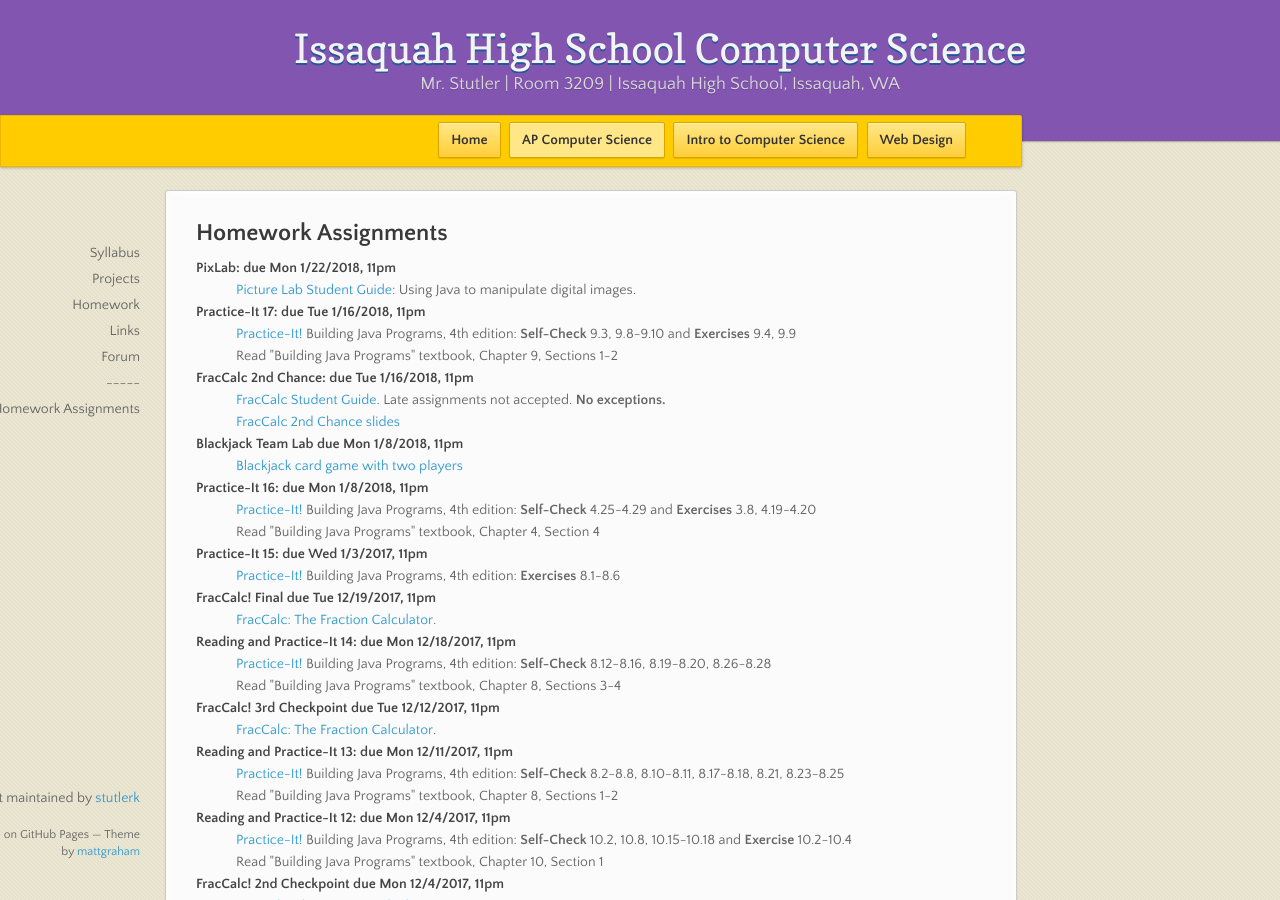
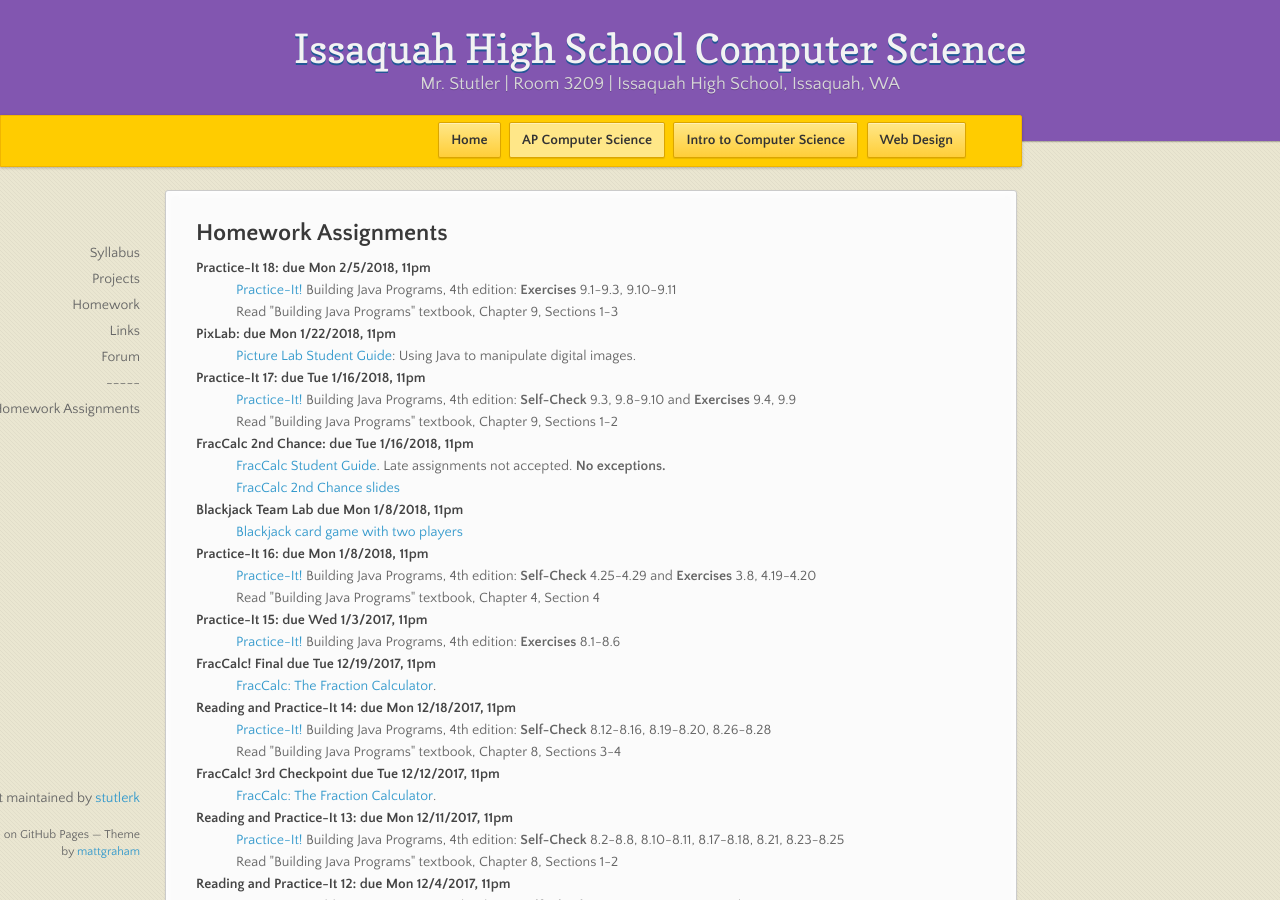
Before and after one commit to stutlerk/ihs-website, a Jekyll site: the page built from _apcs/homework.html, in a window 1280 px wide and 900 px high. Built offline with Jekyll 4.4.1, drawn with Linux system fonts in a browser that asks for light colours; nearby versions of some CDN libraries.

Commit message:
Update homework.html

```diff
--- a/_apcs/homework.html
+++ b/_apcs/homework.html
@@ -6,6 +6,10 @@
 <section>
 <h2>Homework Assignments</h2>
   <dl>
+    <dt>Practice-It 18: due Mon 2/5/2018, 11pm</dt>
+    <dd><a href="https://practiceit.cs.washington.edu/" target="_blank">Practice-It!</a> Building Java Programs, 4th edition: <b>Exercises</b> 9.1-9.3, 9.10-9.11</dd>
+    <dd>Read "Building Java Programs" textbook, Chapter 9, Sections 1-3</dd>
+
     <dt>PixLab: due Mon 1/22/2018, 11pm</dt>
     <dd><a href="https://issaquahwednet-my.sharepoint.com/personal/stutlerk_issaquah_wednet_edu/_layouts/15/guestaccess.aspx?docid=0ae7ee7be197f4b49abc8f91509118fe5&authkey=Ad0VFn_zKuzO4Dx8Rlaho4Q&e=LAg7ye" target="_blank">Picture Lab Student Guide</a>: Using Java to manipulate digital images.</dd>
 
```
